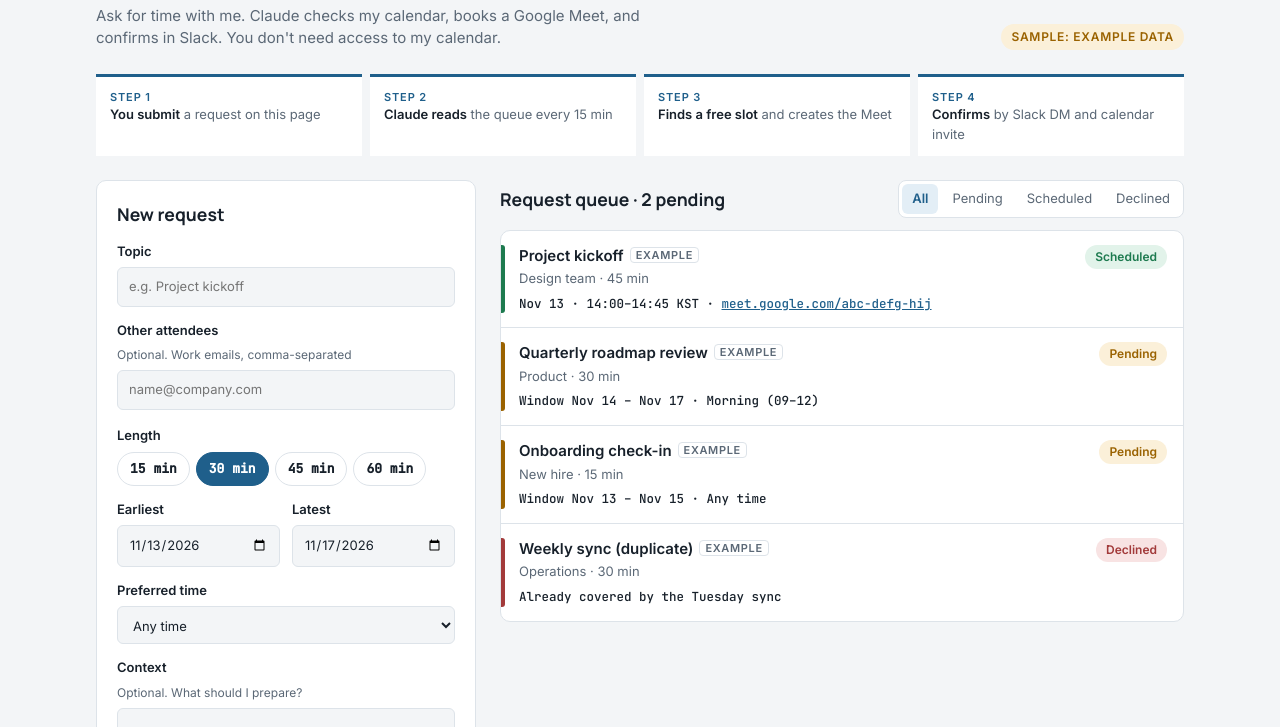
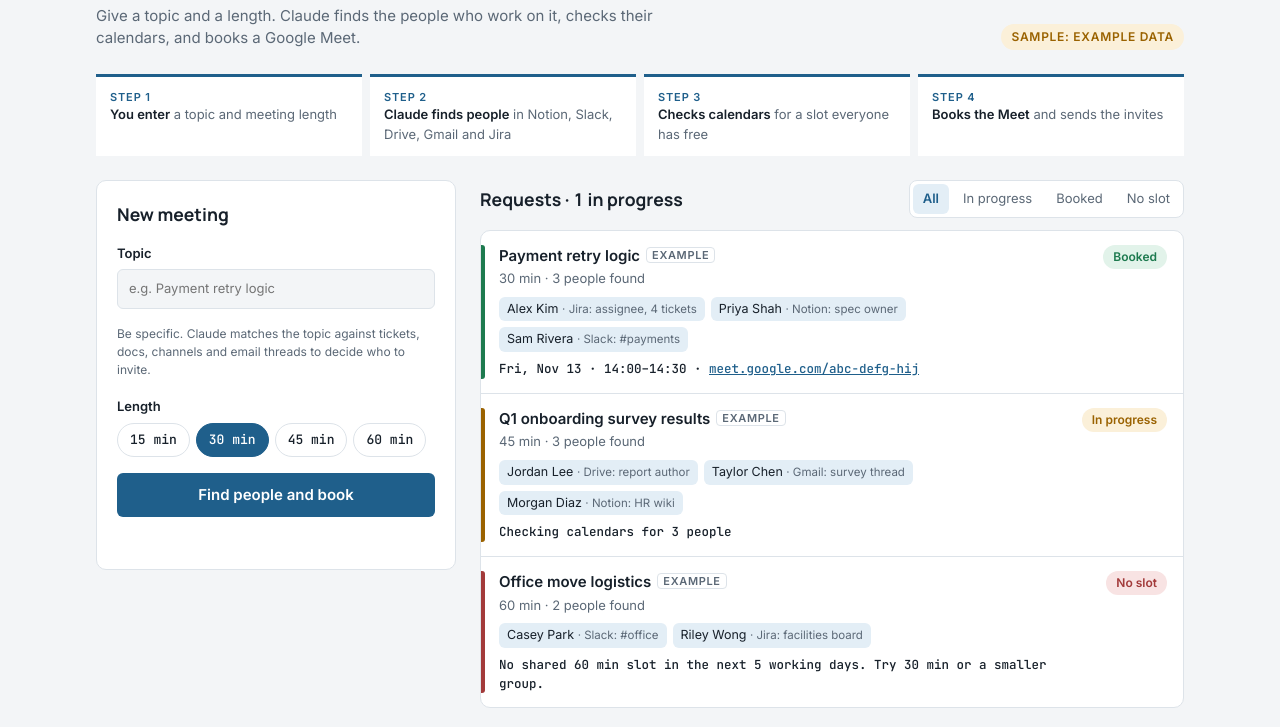
Before and after one commit to cjun-cobot/meeting-request-desk, a plain HTML site: page index.html in a window 1280 px wide. Shown: the part 73-800 px from the top of the page. Drawn offline with Linux system fonts and the light colour scheme.

Commit message:
Topic + length input; show people Claude finds

```diff
--- a/index.html
+++ b/index.html
@@ -7,7 +7,7 @@
 <link rel="stylesheet" href="https://fonts.googleapis.com/css2?family=Manrope:wght@600;700;800&family=Inter:wght@400;500;600&family=JetBrains+Mono:wght@500&display=swap">
 <style>
 body { margin: 0; }
-/* Layout: slim header + 4-step flow strip, then two columns — request form (left), shared queue (right); stacks on phones */
+/* Layout: slim header + 4-step flow strip, then two columns — topic form (left), shared queue with the people Claude found (right); stacks on phones */
 :root {
   --bg: #f3f5f7; --surface: #ffffff; --ink: #17202a; --muted: #5b6876; --line: #dde3e9;
   --accent: #1f5f8b; --accent-soft: #e3eef6;
@@ -35,7 +35,7 @@ body { background: var(--bg); color: var(--ink); font-family: var(--f-body); fon
 
 header { display: flex; flex-wrap: wrap; align-items: end; justify-content: space-between; gap: 12px; }
 h1 { font-family: var(--f-display); font-weight: 800; font-size: 1.9rem; letter-spacing: -0.02em; margin: 0; text-wrap: balance; }
-.sub { color: var(--muted); margin: 4px 0 0; max-width: 60ch; }
+.sub { color: var(--muted); margin: 4px 0 0; max-width: 62ch; }
 .sample { font-size: 12px; font-weight: 600; letter-spacing: .06em; text-transform: uppercase; color: var(--warn);
   background: var(--warn-soft); padding: 4px 10px; border-radius: 999px; }
 
@@ -44,28 +44,28 @@ h1 { font-family: var(--f-display); font-weight: 800; font-size: 1.9rem; letter-
 .flow li::before { content: "Step " counter(step); display: block; font-size: 11px; font-weight: 600; letter-spacing: .08em; text-transform: uppercase; color: var(--accent); }
 .flow b { color: var(--ink); font-weight: 600; }
 
-.cols { display: grid; grid-template-columns: minmax(0, 380px) minmax(0, 1fr); gap: 24px; align-items: start; }
+.cols { display: grid; grid-template-columns: minmax(0, 360px) minmax(0, 1fr); gap: 24px; align-items: start; }
 h2 { font-family: var(--f-display); font-weight: 700; font-size: 1.1rem; margin: 0; }
 
-form { background: var(--surface); border: 1px solid var(--line); border-radius: 10px; padding: 20px; display: grid; gap: 14px; }
+form { background: var(--surface); border: 1px solid var(--line); border-radius: 10px; padding: 20px; display: grid; gap: 16px; }
 label { display: grid; gap: 6px; font-size: 13px; font-weight: 600; }
-input, select, textarea { font: inherit; font-weight: 400; color: var(--ink); background: var(--bg); border: 1px solid var(--line); border-radius: 6px; padding: 9px 11px; width: 100%; }
-textarea { resize: vertical; min-height: 70px; }
-input:focus-visible, select:focus-visible, textarea:focus-visible, button:focus-visible { outline: 2px solid var(--accent); outline-offset: 1px; }
-.row { display: grid; grid-template-columns: 1fr 1fr; gap: 12px; }
-.chips { display: flex; flex-wrap: wrap; gap: 6px; }
+.lbl { font-size: 13px; font-weight: 600; }
+input[type="text"] { font: inherit; font-weight: 400; color: var(--ink); background: var(--bg); border: 1px solid var(--line); border-radius: 6px; padding: 9px 11px; width: 100%; }
+input:focus-visible, button:focus-visible { outline: 2px solid var(--accent); outline-offset: 1px; }
+.chips { display: flex; flex-wrap: wrap; gap: 6px; margin-top: 6px; }
+.chips label { display: inline; }
 .chips input { position: absolute; opacity: 0; width: 1px; }
-.chips span { display: inline-block; font-family: var(--f-mono); font-size: 13px; padding: 6px 12px; border: 1px solid var(--line); border-radius: 999px; cursor: pointer; }
+.chips span { display: inline-block; font-family: var(--f-mono); font-size: 13px; font-weight: 500; padding: 6px 12px; border: 1px solid var(--line); border-radius: 999px; cursor: pointer; }
 .chips input:checked + span { background: var(--accent); border-color: var(--accent); color: var(--surface); }
 .chips input:focus-visible + span { outline: 2px solid var(--accent); outline-offset: 2px; }
-.hint { font-size: 12px; color: var(--muted); font-weight: 400; }
+.hint { font-size: 12px; color: var(--muted); font-weight: 400; margin: 0; }
 button.primary { font: inherit; font-weight: 600; background: var(--accent); color: var(--surface); border: 0; border-radius: 6px; padding: 11px; cursor: pointer; }
 button.primary:hover { filter: brightness(1.08); }
 .toast { font-size: 13px; color: var(--ok); min-height: 1.2em; margin: 0; }
 
 .queue { display: grid; gap: 12px; min-width: 0; }
 .qhead { display: flex; flex-wrap: wrap; justify-content: space-between; align-items: center; gap: 10px; }
-.tabs { display: flex; gap: 4px; background: var(--surface); border: 1px solid var(--line); border-radius: 8px; padding: 3px; }
+.tabs { display: flex; flex-wrap: wrap; gap: 4px; background: var(--surface); border: 1px solid var(--line); border-radius: 8px; padding: 3px; }
 .tabs button { font: inherit; font-size: 13px; background: none; border: 0; color: var(--muted); padding: 5px 10px; border-radius: 6px; cursor: pointer; }
 .tabs button[aria-pressed="true"] { background: var(--accent-soft); color: var(--accent); font-weight: 600; }
 .count { font-variant-numeric: tabular-nums; }
@@ -74,17 +74,20 @@ button.primary:hover { filter: brightness(1.08); }
 .item { display: grid; grid-template-columns: 4px minmax(0, 1fr) auto; gap: 14px; padding: 14px 16px 14px 0; border-top: 1px solid var(--line); }
 .item:first-child { border-top: 0; }
 .stripe { border-radius: 0 3px 3px 0; }
-.item[data-s="pending"] .stripe { background: var(--warn); }
+.item[data-s="finding"] .stripe { background: var(--warn); }
 .item[data-s="scheduled"] .stripe { background: var(--ok); }
-.item[data-s="declined"] .stripe { background: var(--bad); }
+.item[data-s="noslot"] .stripe { background: var(--bad); }
 .topic { font-weight: 600; margin: 0; overflow-wrap: anywhere; }
 .meta { font-size: 13px; color: var(--muted); margin: 2px 0 0; overflow-wrap: anywhere; }
-.when { font-family: var(--f-mono); font-size: 12.5px; color: var(--ink); margin: 6px 0 0; }
+.when { font-family: var(--f-mono); font-size: 12.5px; color: var(--ink); margin: 8px 0 0; overflow-wrap: anywhere; }
 .when a { color: var(--accent); }
+.people { list-style: none; padding: 0; margin: 8px 0 0; display: flex; flex-wrap: wrap; gap: 6px; }
+.person { font-size: 12.5px; background: var(--accent-soft); padding: 3px 8px; border-radius: 6px; }
+.person small { color: var(--muted); font-size: 11.5px; }
 .pill { align-self: start; font-size: 12px; font-weight: 600; padding: 3px 10px; border-radius: 999px; white-space: nowrap; }
-.item[data-s="pending"] .pill { background: var(--warn-soft); color: var(--warn); }
+.item[data-s="finding"] .pill { background: var(--warn-soft); color: var(--warn); }
 .item[data-s="scheduled"] .pill { background: var(--ok-soft); color: var(--ok); }
-.item[data-s="declined"] .pill { background: var(--bad-soft); color: var(--bad); }
+.item[data-s="noslot"] .pill { background: var(--bad-soft); color: var(--bad); }
 .empty { padding: 28px 16px; text-align: center; color: var(--muted); }
 .ex { font-size: 11px; font-weight: 600; letter-spacing: .06em; text-transform: uppercase; color: var(--muted); border: 1px solid var(--line); border-radius: 4px; padding: 0 5px; margin-left: 6px; vertical-align: 2px; }
 
@@ -92,7 +95,6 @@ button.primary:hover { filter: brightness(1.08); }
   .cols { grid-template-columns: minmax(0, 1fr); }
   .flow { grid-template-columns: repeat(2, minmax(0, 1fr)); }
 }
-@media (max-width: 420px) { .row { grid-template-columns: 1fr; } }
 </style>
 </head>
 <body>
@@ -101,64 +103,46 @@ button.primary:hover { filter: brightness(1.08); }
   <header>
     <div>
       <h1>Meeting Request Desk</h1>
-      <p class="sub">Ask for time with me. Claude checks my calendar, books a Google Meet, and confirms in Slack. You don't need access to my calendar.</p>
+      <p class="sub">Give a topic and a length. Claude finds the people who work on it, checks their calendars, and books a Google Meet.</p>
     </div>
     <span class="sample">Sample: example data</span>
   </header>
 
   <ol class="flow" aria-label="How a request is handled">
-    <li><b>You submit</b> a request on this page</li>
-    <li><b>Claude reads</b> the queue every 15 min</li>
-    <li><b>Finds a free slot</b> and creates the Meet</li>
-    <li><b>Confirms</b> by Slack DM and calendar invite</li>
+    <li><b>You enter</b> a topic and meeting length</li>
+    <li><b>Claude finds people</b> in Notion, Slack, Drive, Gmail and Jira</li>
+    <li><b>Checks calendars</b> for a slot everyone has free</li>
+    <li><b>Books the Meet</b> and sends the invites</li>
   </ol>
 
   <div class="cols">
     <form id="req" novalidate>
-      <h2>New request</h2>
+      <h2>New meeting</h2>
       <label for="topic">Topic
-        <input id="topic" name="topic" required maxlength="120" placeholder="e.g. Project kickoff">
+        <input id="topic" name="topic" type="text" required maxlength="120" placeholder="e.g. Payment retry logic">
       </label>
-      <label for="attendees">Other attendees <span class="hint">Optional. Work emails, comma-separated</span>
-        <input id="attendees" name="attendees" placeholder="name@company.com">
-      </label>
+      <p class="hint">Be specific. Claude matches the topic against tickets, docs, channels and email threads to decide who to invite.</p>
       <div>
-        <span style="font-size:13px;font-weight:600">Length</span>
-        <div class="chips" role="radiogroup" aria-label="Length" style="margin-top:6px">
+        <span class="lbl" id="durlbl">Length</span>
+        <div class="chips" role="radiogroup" aria-labelledby="durlbl">
           <label><input type="radio" name="dur" id="d15" value="15"><span>15 min</span></label>
           <label><input type="radio" name="dur" id="d30" value="30" checked><span>30 min</span></label>
           <label><input type="radio" name="dur" id="d45" value="45"><span>45 min</span></label>
           <label><input type="radio" name="dur" id="d60" value="60"><span>60 min</span></label>
         </div>
       </div>
-      <div class="row">
-        <label for="from">Earliest
-          <input id="from" name="from" type="date" required>
-        </label>
-        <label for="to">Latest
-          <input id="to" name="to" type="date" required>
-        </label>
-      </div>
-      <label for="pref">Preferred time
-        <select id="pref" name="pref">
-          <option>Any time</option><option>Morning (09–12)</option><option>Afternoon (13–18)</option>
-        </select>
-      </label>
-      <label for="notes">Context <span class="hint">Optional. What should I prepare?</span>
-        <textarea id="notes" name="notes"></textarea>
-      </label>
-      <button class="primary" type="submit">Send request</button>
+      <button class="primary" type="submit">Find people and book</button>
       <p class="toast" id="toast" role="status"></p>
     </form>
 
     <section class="queue" aria-labelledby="qh">
       <div class="qhead">
-        <h2 id="qh">Request queue <span class="count" id="count"></span></h2>
+        <h2 id="qh">Requests <span class="count" id="count"></span></h2>
         <div class="tabs" id="tabs">
           <button type="button" data-f="all" aria-pressed="true">All</button>
-          <button type="button" data-f="pending" aria-pressed="false">Pending</button>
-          <button type="button" data-f="scheduled" aria-pressed="false">Scheduled</button>
-          <button type="button" data-f="declined" aria-pressed="false">Declined</button>
+          <button type="button" data-f="finding" aria-pressed="false">In progress</button>
+          <button type="button" data-f="scheduled" aria-pressed="false">Booked</button>
+          <button type="button" data-f="noslot" aria-pressed="false">No slot</button>
         </div>
       </div>
       <ul class="list" id="list"></ul>
@@ -168,70 +152,63 @@ button.primary:hover { filter: brightness(1.08); }
 
 <script>
 (() => {
-  const iso = d => d.toISOString().slice(0, 10);
-  const day = n => { const d = new Date(); d.setDate(d.getDate() + n); return d; };
-  const fmt = s => new Date(s + "T00:00").toLocaleDateString(undefined, { month: "short", day: "numeric" });
+  const day = n => { const d = new Date(); d.setDate(d.getDate() + n); return d.toLocaleDateString(undefined, { weekday: "short", month: "short", day: "numeric" }); };
 
-  // Example rows. In the real version these come from the page's shared database.
+  // Example rows. In the real version these come from shared storage that Claude updates.
   let items = [
-    { id: 1, ex: true, s: "scheduled", topic: "Project kickoff", by: "Design team", dur: 45,
-      when: `${fmt(iso(day(1)))} · 14:00–14:45 KST`, link: "meet.google.com/abc-defg-hij" },
-    { id: 2, ex: true, s: "pending", topic: "Quarterly roadmap review", by: "Product", dur: 30,
-      range: `${fmt(iso(day(2)))} – ${fmt(iso(day(5)))}`, pref: "Morning (09–12)" },
-    { id: 3, ex: true, s: "pending", topic: "Onboarding check-in", by: "New hire", dur: 15,
-      range: `${fmt(iso(day(1)))} – ${fmt(iso(day(3)))}`, pref: "Any time" },
-    { id: 4, ex: true, s: "declined", topic: "Weekly sync (duplicate)", by: "Operations", dur: 30,
-      reason: "Already covered by the Tuesday sync" },
+    { ex: true, s: "scheduled", topic: "Payment retry logic", dur: 30,
+      when: `${day(1)} · 14:00–14:30`, link: "meet.google.com/abc-defg-hij",
+      people: [["Alex Kim", "Jira: assignee, 4 tickets"], ["Priya Shah", "Notion: spec owner"], ["Sam Rivera", "Slack: #payments"]] },
+    { ex: true, s: "finding", topic: "Q1 onboarding survey results", dur: 45,
+      step: "Checking calendars for 3 people",
+      people: [["Jordan Lee", "Drive: report author"], ["Taylor Chen", "Gmail: survey thread"], ["Morgan Diaz", "Notion: HR wiki"]] },
+    { ex: true, s: "noslot", topic: "Office move logistics", dur: 60,
+      step: "No shared 60 min slot in the next 5 working days. Try 30 min or a smaller group.",
+      people: [["Casey Park", "Slack: #office"], ["Riley Wong", "Jira: facilities board"]] },
   ];
   let filter = "all";
 
   const list = document.getElementById("list");
   const esc = s => String(s).replace(/[&<>"]/g, c => ({ "&": "&amp;", "<": "&lt;", ">": "&gt;", '"': "&quot;" }[c]));
-  const label = { pending: "Pending", scheduled: "Scheduled", declined: "Declined" };
+  const label = { finding: "In progress", scheduled: "Booked", noslot: "No slot" };
 
   function detail(it) {
     if (it.s === "scheduled") return `${esc(it.when)} · <a href="https://${esc(it.link)}" target="_blank" rel="noopener">${esc(it.link)}</a>`;
-    if (it.s === "declined") return esc(it.reason);
-    return `Window ${esc(it.range)} · ${esc(it.pref)}`;
+    return esc(it.step);
   }
+  const people = it => it.people.length
+    ? `<ul class="people" aria-label="People Claude found">${it.people.map(([n, why]) => `<li class="person">${esc(n)} <small>· ${esc(why)}</small></li>`).join("")}</ul>`
+    : "";
 
   function render() {
     const shown = items.filter(i => filter === "all" || i.s === filter);
-    const pending = items.filter(i => i.s === "pending").length;
-    document.getElementById("count").textContent = `· ${pending} pending`;
+    document.getElementById("count").textContent = `· ${items.filter(i => i.s === "finding").length} in progress`;
     list.innerHTML = shown.length ? shown.map(it => `
       <li class="item" data-s="${it.s}">
         <span class="stripe"></span>
         <div>
           <p class="topic">${esc(it.topic)}${it.ex ? '<span class="ex">Example</span>' : ""}</p>
-          <p class="meta">${esc(it.by)} · ${it.dur} min</p>
+          <p class="meta">${it.dur} min · ${it.people.length ? it.people.length + " people found" : "searching"}</p>
+          ${people(it)}
           <p class="when">${detail(it)}</p>
         </div>
         <span class="pill">${label[it.s]}</span>
       </li>`).join("")
-      : `<li class="empty">No ${filter === "all" ? "" : label[filter].toLowerCase() + " "}requests.</li>`;
+      : `<li class="empty">No requests here yet.</li>`;
   }
 
-  document.getElementById("tabs").addEventListener("click", e => {
-    const b = e.target.closest("button"); if (!b) return;
-    filter = b.dataset.f;
-    document.querySelectorAll("#tabs button").forEach(x => x.setAttribute("aria-pressed", x === b));
-    render();
-  });
+  const setTab = f => { filter = f; document.querySelectorAll("#tabs button").forEach(x => x.setAttribute("aria-pressed", x.dataset.f === f)); render(); };
+  document.getElementById("tabs").addEventListener("click", e => { const b = e.target.closest("button"); if (b) setTab(b.dataset.f); });
 
   const form = document.getElementById("req"), toast = document.getElementById("toast");
-  form.from.value = iso(day(1)); form.to.value = iso(day(5));
   form.addEventListener("submit", e => {
     e.preventDefault();
-    const f = form.elements;
-    if (!f.topic.value.trim()) { toast.style.color = "var(--bad)"; toast.textContent = "Add a topic so I know what the meeting is about."; f.topic.focus(); return; }
-    if (f.to.value < f.from.value) { toast.style.color = "var(--bad)"; toast.textContent = "The latest date is before the earliest date."; f.to.focus(); return; }
-    items.unshift({ id: Date.now(), s: "pending", topic: f.topic.value.trim(), by: "You", dur: +f.dur.value,
-      range: `${fmt(f.from.value)} – ${fmt(f.to.value)}`, pref: f.pref.value });
-    toast.style.color = ""; toast.textContent = "Request added to the queue. You'll get a Slack DM when it's booked.";
-    form.reset(); form.from.value = iso(day(1)); form.to.value = iso(day(5));
-    filter = "all"; document.querySelectorAll("#tabs button").forEach(x => x.setAttribute("aria-pressed", x.dataset.f === "all"));
-    render();
+    const topic = form.topic.value.trim();
+    if (!topic) { toast.style.color = "var(--bad)"; toast.textContent = "Add a topic so Claude knows who to look for."; form.topic.focus(); return; }
+    items.unshift({ s: "finding", topic, dur: +form.dur.value, people: [],
+      step: "Searching Notion, Slack, Drive, Gmail and Jira" });
+    toast.style.color = ""; toast.textContent = "Request added. It shows here as Booked once the invites go out.";
+    form.reset(); setTab("all");
   });
 
   render();
```
